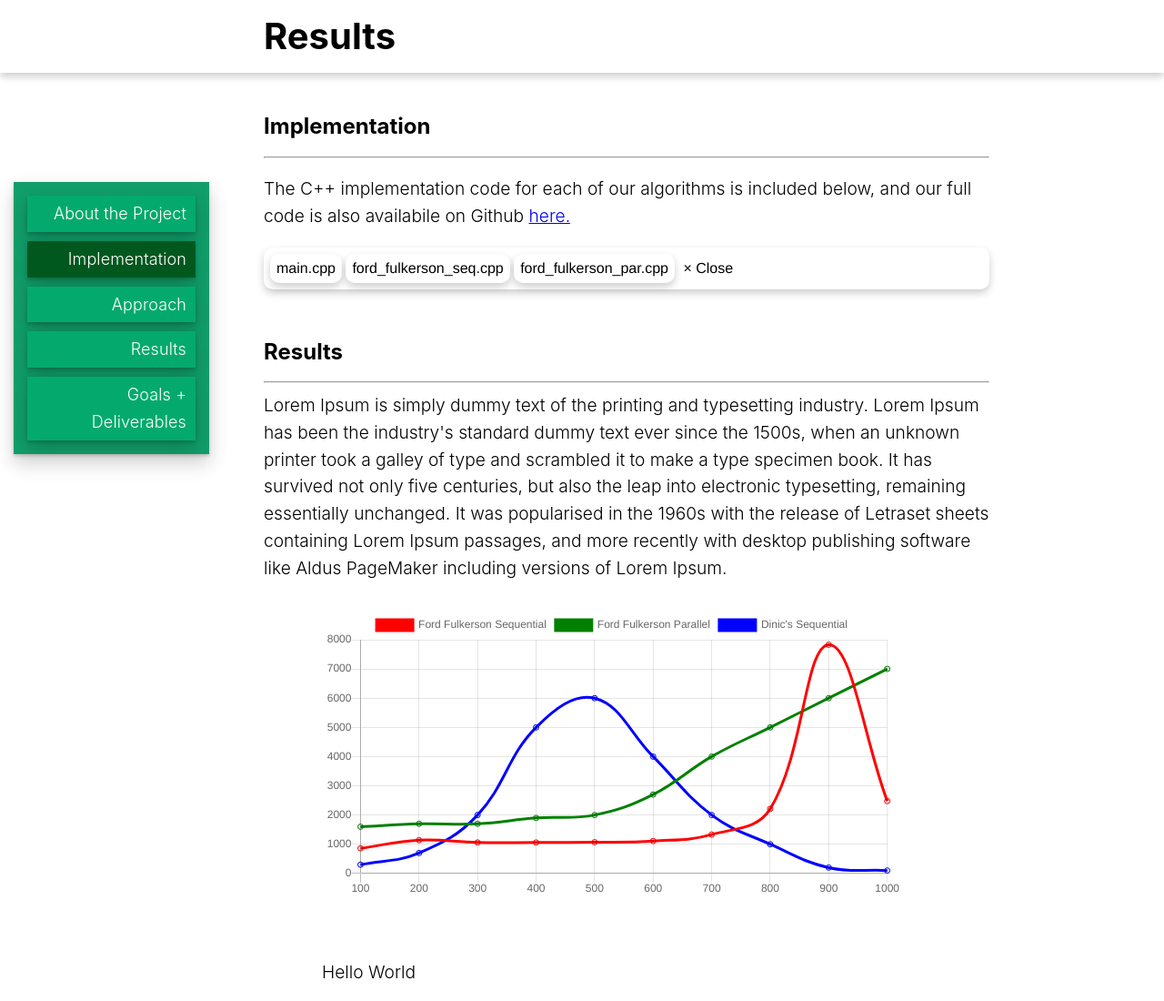
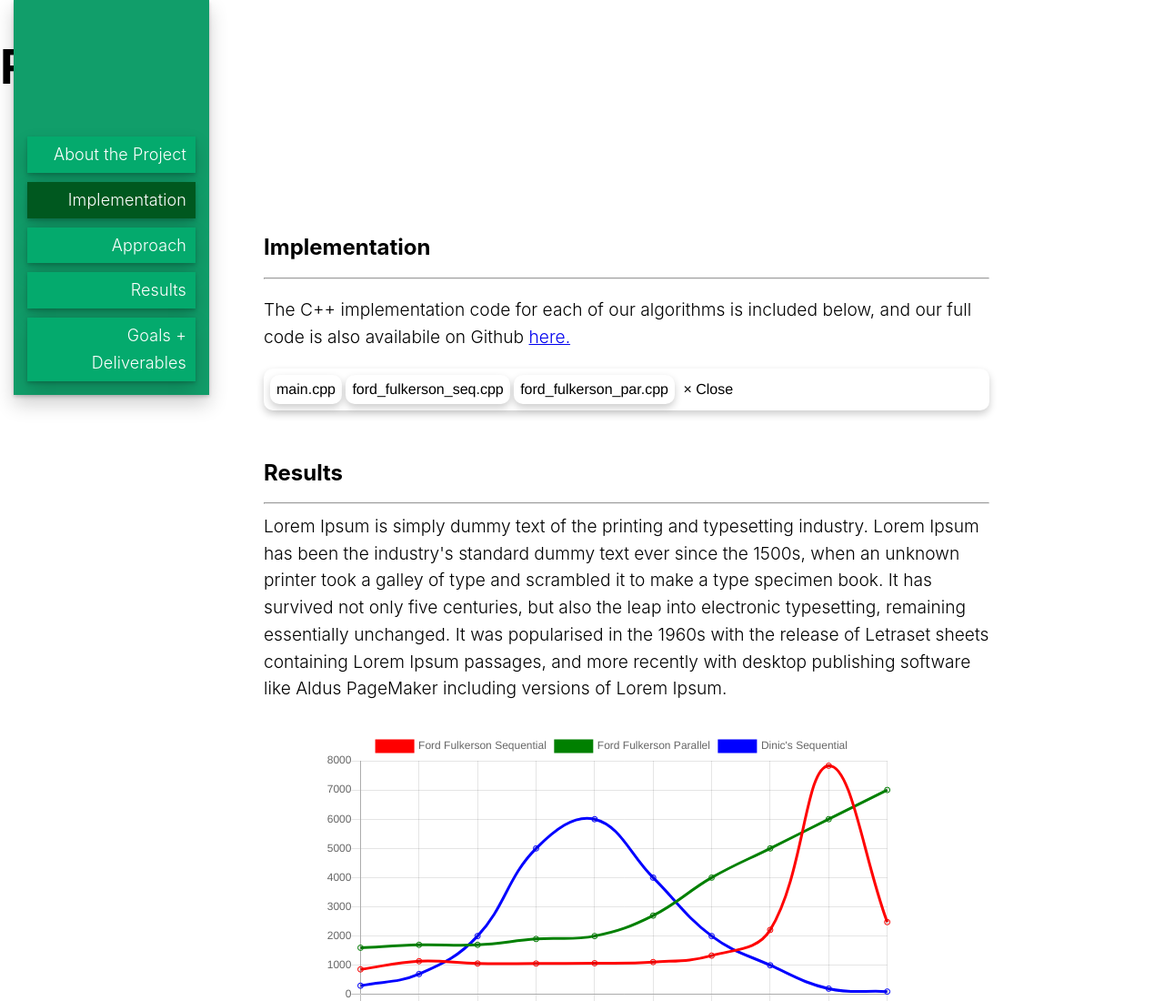
Before and after one commit to sophiazalewski1/Website, a website: page page2.html in a window 1280 px wide. Shown: the top 1100 px of the page at 91% size. Drawn offline with nearby package versions, Linux system fonts and the light colour scheme; some packages are replaced by stand-ins of ours; a script that the page names is missing.

Commit message:
Update style.css

```diff
--- a/style.css
+++ b/style.css
@@ -16,8 +16,8 @@ html{
 }
 #navlink_holder {
     margin: 0px 40px 0px 0px;
-    padding: 15px 0px 5px 15px;
-    top: 200px;
+    padding: 150px 0px 5px 15px;
+    top: 0px;
     left: 15px;
     width: 200px;
     list-style-type: none;
@@ -50,9 +50,9 @@ html{
     text-decoration: none;
     width: 170px;
 }
-#hiddenNav{
+.hiddenNav{
     display: block;
-    height: 0px;
+    height: 50px;
     overflow:hidden;
     transition: all .2s ease-in-out;
 }
@@ -65,8 +65,8 @@ html{
     background-color: #018857;
     transition: all 0.1s ease-in-out;
 }
-#navlink_holder:hover > #hiddenNav{
-    height: 270px;
+.hiddenNav:hover{
+    height: 320px;
 }
 /* =================== CONTENT ================= */
 body{
@@ -210,15 +210,3 @@ tr:nth-child(even) {
     .card { padding: 2rem 6rem 2rem 4rem;}
 }
 /*=========== PAGE 2 =========*/
-#titleBox{
-    width: 100%;
-    position:fixed;
-    background: white;
-    z-index: 10000;
-    box-shadow: 0 4px 8px 0 rgba(0, 0, 0, 0.2);
-}
-#title{
-    padding: 10px 0px 10px 290px; /* top right bottom left */
-    margin: 0px;
-    font-size: 40px;
-}
```
